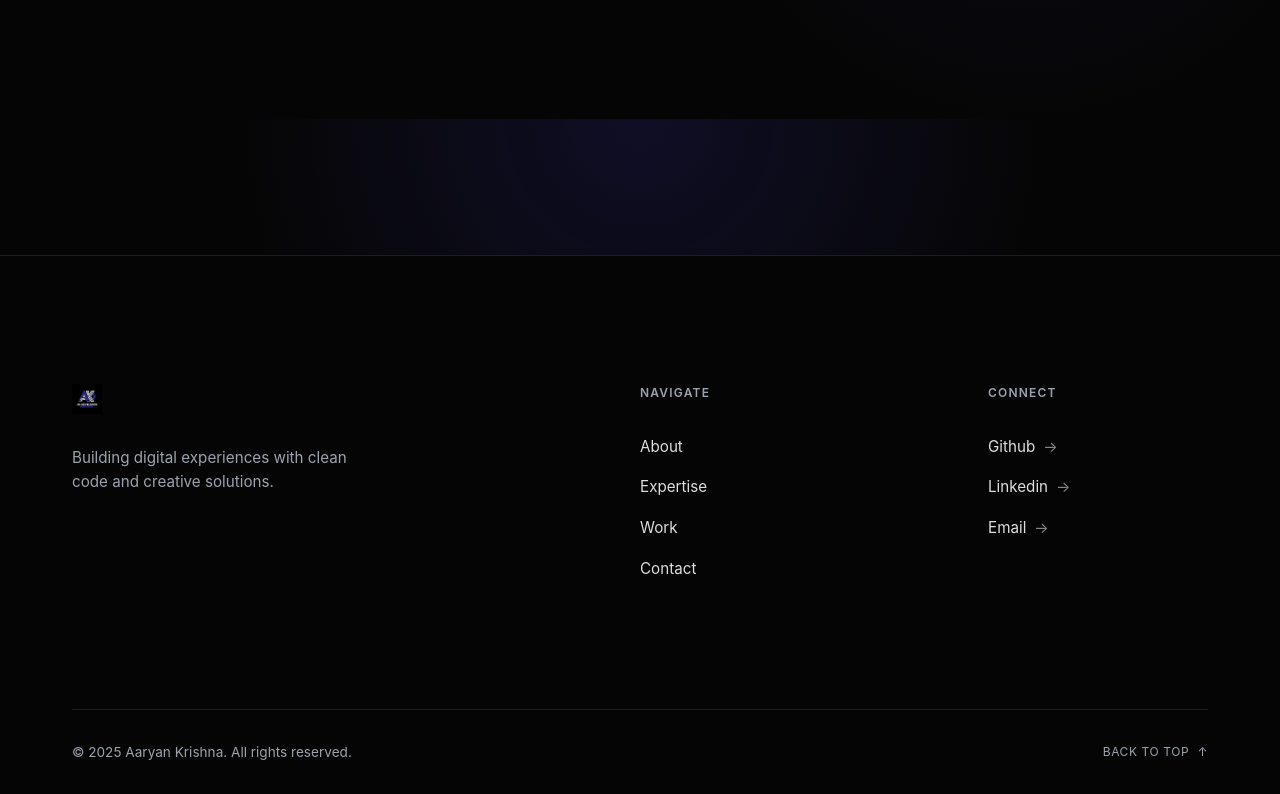
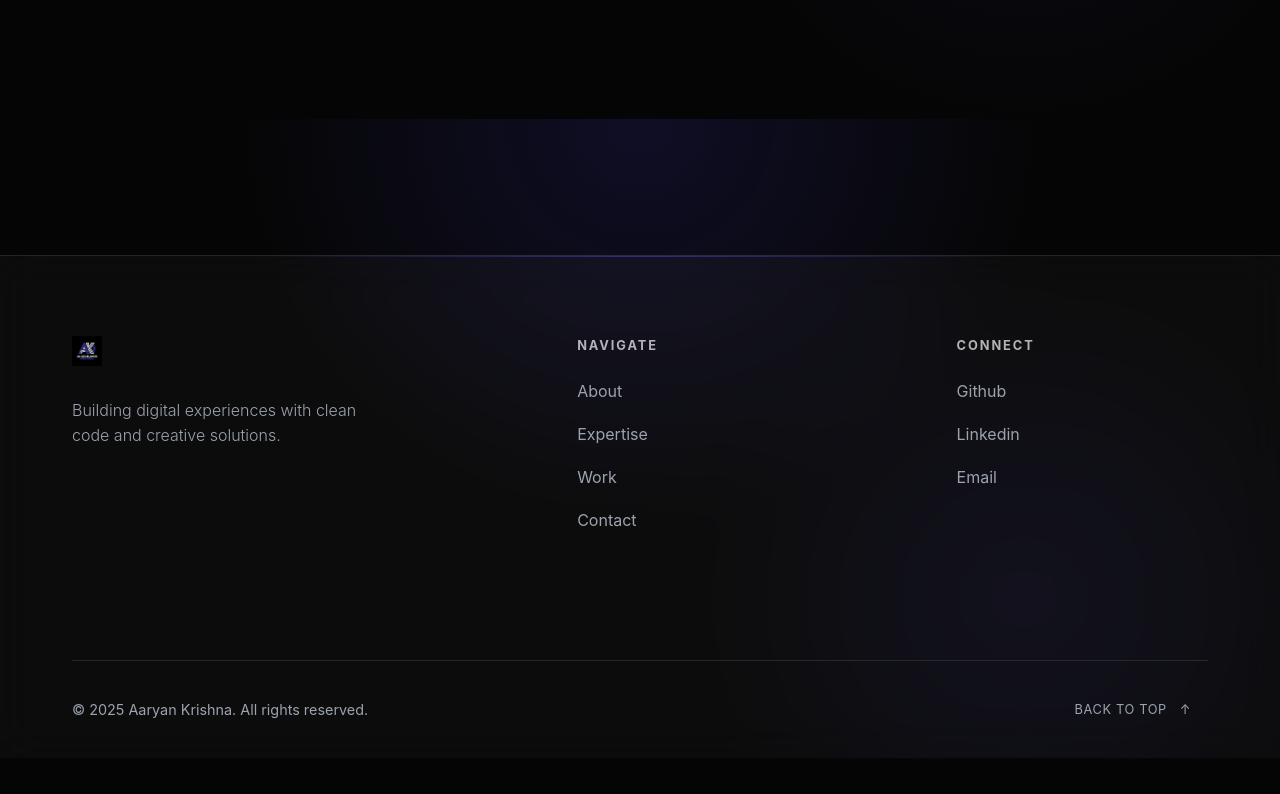
Before and after one commit to aaryan-codes56/portfolio, a React (Vite) app: page / in a window 1280 px wide. Shown: the part 4681-5475 px from the top of the page. After the commit the page ends 5439 px from the top, so only its background shows below. Built offline with nearby package versions, Linux system fonts and the light colour scheme.

Commit message:
Enhance: Upgrade footer with glassmorphism and premium interactions

```diff
--- a/src/components/Footer/Footer.css
+++ b/src/components/Footer/Footer.css
@@ -1,13 +1,27 @@
 .footer {
-    background-color: var(--black);
-    padding: var(--spacing-xl) 0 2rem;
+    background: var(--glass-bg);
+    padding: 5rem 0 2rem;
     border-top: 1px solid var(--border-color);
     margin-top: var(--spacing-xl);
+    position: relative;
+    backdrop-filter: blur(20px);
+}
+
+.footer::before {
+    content: '';
+    position: absolute;
+    top: 0;
+    left: 50%;
+    transform: translateX(-50%);
+    width: 60%;
+    height: 1px;
+    background: radial-gradient(circle, var(--accent) 0%, transparent 100%);
+    opacity: 0.5;
 }
 
 .footer-content {
     display: grid;
-    grid-template-columns: 2fr 1fr 1fr;
+    grid-template-columns: 1.5fr 1fr 1fr;
     gap: var(--spacing-xl);
     margin-bottom: var(--spacing-xl);
 }
@@ -24,16 +38,18 @@
 .footer-tagline {
     color: var(--gray);
     line-height: 1.6;
-    font-size: 0.95rem;
+    font-size: 1rem;
+    font-weight: 300;
 }
 
 .footer-heading {
-    color: var(--gray);
-    font-size: 0.75rem;
-    letter-spacing: 0.1em;
+    color: var(--white);
+    font-size: 0.8rem;
+    letter-spacing: 0.15em;
     text-transform: uppercase;
-    margin-bottom: var(--spacing-md);
-    font-weight: 600;
+    margin-bottom: 1.5rem;
+    font-weight: 700;
+    opacity: 0.8;
 }
 
 .footer-links {
@@ -41,31 +57,35 @@
     padding: 0;
     display: flex;
     flex-direction: column;
-    gap: 1rem;
+    gap: 1.2rem;
 }
 
 .footer-links a {
-    color: var(--white);
+    color: var(--gray);
     text-decoration: none;
-    font-size: 0.95rem;
-    transition: color 0.3s ease;
+    font-size: 1rem;
+    transition: all 0.3s ease;
     display: inline-flex;
     align-items: center;
     gap: 0.5rem;
+    width: fit-content;
 }
 
 .footer-links a:hover {
+    color: var(--white);
+    transform: translateX(5px);
+}
+
+.footer-links .arrow {
+    opacity: 0;
+    transform: translateX(-10px);
+    transition: all 0.3s ease;
     color: var(--accent);
 }
 
-.footer-links .arrow {
-    transition: transform 0.3s ease;
-    opacity: 0.6;
-}
-
 .footer-links a:hover .arrow {
-    transform: translate(3px, -3px);
     opacity: 1;
+    transform: translateX(0);
 }
 
 .footer-bottom {
@@ -74,7 +94,7 @@
     display: flex;
     justify-content: space-between;
     align-items: center;
-    font-size: 0.85rem;
+    font-size: 0.9rem;
     color: var(--gray);
 }
 
@@ -83,17 +103,22 @@
     border: none;
     color: var(--gray);
     cursor: pointer;
-    font-size: 0.75rem;
+    font-size: 0.8rem;
     letter-spacing: 0.05em;
     text-transform: uppercase;
     display: flex;
     align-items: center;
-    gap: 0.5rem;
-    transition: color 0.3s ease;
+    gap: 0.8rem;
+    transition: all 0.3s ease;
+    padding: 0.5rem 1rem;
+    border: 1px solid transparent;
+    border-radius: 50px;
 }
 
 .back-to-top:hover {
     color: var(--white);
+    border-color: var(--border-color);
+    background: rgba(255, 255, 255, 0.05);
 }
 
 .back-to-top .arrow {
@@ -101,23 +126,36 @@
 }
 
 .back-to-top:hover .arrow {
-    transform: translateY(-3px);
+    transform: translateY(-5px);
 }
 
 @media (max-width: 768px) {
     .footer-content {
         grid-template-columns: 1fr;
-        gap: var(--spacing-lg);
+        gap: 3rem;
     }
 
     .footer-bottom {
-        flex-direction: column;
-        gap: 1rem;
+        flex-direction: column-reverse;
+        gap: 2rem;
         text-align: center;
-        align-items: center;
     }
 
     .footer-brand {
         max-width: 100%;
+        text-align: center;
+    }
+
+    .footer-logo {
+        display: flex;
+        justify-content: center;
+    }
+
+    .footer-heading {
+        text-align: center;
+    }
+
+    .footer-links {
+        align-items: center;
     }
 }
```
